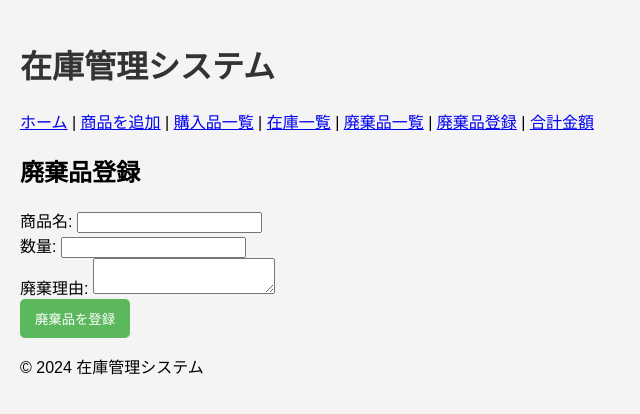
After one commit to ceo7378/food-test73, a Flask app: page /register_disposal in a window 1280 px wide. The commit adds this page. Shown: the top 414 px of the page, without its empty margins (0-640 px from the left). Run offline with Flask 3, Linux system fonts and the light colour scheme.

Commit message:
廃棄品登録ページの追加

```diff
--- a/app.py
+++ b/app.py
@@ -1,8 +1,9 @@
-from flask import Flask, render_template, request, redirect, url_for
+from flask import Flask, render_template, request, redirect, url_for, flash
 import sqlite3
 from datetime import datetime
 
 app = Flask(__name__)
+app.secret_key = 'your_secret_key'  # セキュリティのために必要
 
 # データベース接続関数
 def get_db_connection():
@@ -42,6 +43,27 @@ def discard_list():
     conn.close()
     return render_template('discard_list.html', discards=discards)
 
+# 廃棄品登録フォーム
+@app.route('/register_disposal', methods=['GET', 'POST'])
+def register_disposal():
+    if request.method == 'POST':
+        item_id = int(request.form['item_id'])
+        discarded_quantity = int(request.form['discarded_quantity'])
+        reason = request.form['reason']
+        discard_date = datetime.now().strftime('%Y-%m-%d')
+
+        conn = get_db_connection()
+        conn.execute('UPDATE stocks SET quantity = quantity - ? WHERE item_id = ?', (discarded_quantity, item_id))
+        conn.execute('INSERT INTO discards (item_id, discard_date, reason, discarded_quantity) VALUES (?, ?, ?, ?)',
+                     (item_id, discard_date, reason, discarded_quantity))
+        conn.execute('DELETE FROM stocks WHERE item_id = ? AND quantity = 0', (item_id,))
+        conn.commit()
+        conn.close()
+        flash('廃棄品が登録されました。')  # 成功メッセージ
+        return redirect(url_for('discard_list'))
+
+    return render_template('register_disposal.html')  # 廃棄品登録画面を表示
+
 # 購入品追加フォーム
 @app.route('/add_item', methods=['GET', 'POST'])
 def add_item():
@@ -61,26 +83,6 @@ def add_item():
 
     return render_template('add_item.html')
 
-# 廃棄品登録フォーム
-@app.route('/discard_item', methods=['GET', 'POST'])
-def discard_item():
-    if request.method == 'POST':
-        item_id = int(request.form['item_id'])
-        discarded_quantity = int(request.form['discarded_quantity'])
-        reason = request.form['reason']
-        discard_date = datetime.now().strftime('%Y-%m-%d')
-
-        conn = get_db_connection()
-        conn.execute('UPDATE stocks SET quantity = quantity - ? WHERE item_id = ?', (discarded_quantity, item_id))
-        conn.execute('INSERT INTO discards (item_id, discard_date, reason, discarded_quantity) VALUES (?, ?, ?, ?)',
-                     (item_id, discard_date, reason, discarded_quantity))
-        conn.execute('DELETE FROM stocks WHERE item_id = ? AND quantity = 0', (item_id,))
-        conn.commit()
-        conn.close()
-        return redirect(url_for('discard_list'))
-
-    return render_template('discard_item.html')
-
 # 合計金額をグラフで表示するページ
 @app.route('/total_graph')
 def total_graph():
--- a/templates/base.html
+++ b/templates/base.html
@@ -15,6 +15,7 @@
             <a href="/items">購入品一覧</a> |
             <a href="/stocks">在庫一覧</a> |
             <a href="/discards">廃棄品一覧</a> |
+            <a href="/register_disposal">廃棄品登録</a> |  <!-- ここにリンクを追加 -->
             <a href="/total_graph">合計金額</a>
         </nav>
     </header>
--- a/templates/discard_item.html
+++ b/templates/discard_item.html
@@ -1,3 +1,5 @@
+discard_item.html
+
 <!DOCTYPE html>
 <html lang="ja">
 <head>
--- /dev/null
+++ b/templates/register_disposal.html
@@ -0,0 +1,24 @@
+{% extends "base.html" %}
+
+{% block title %}廃棄品登録{% endblock %}
+
+{% block content %}
+    <h2>廃棄品登録</h2>
+
+    {% if message %}
+        <p>{{ message }}</p>
+    {% endif %}
+
+    <form action="/register_disposal" method="POST">
+        <label for="name">商品名:</label>
+        <input type="text" id="name" name="name" required><br>
+
+        <label for="quantity">数量:</label>
+        <input type="number" id="quantity" name="quantity" required><br>
+
+        <label for="reason">廃棄理由:</label>
+        <textarea id="reason" name="reason" required></textarea><br>
+
+        <button type="submit">廃棄品を登録</button>
+    </form>
+{% endblock %}
```
Also changed, not shown: food_stock07.db.
